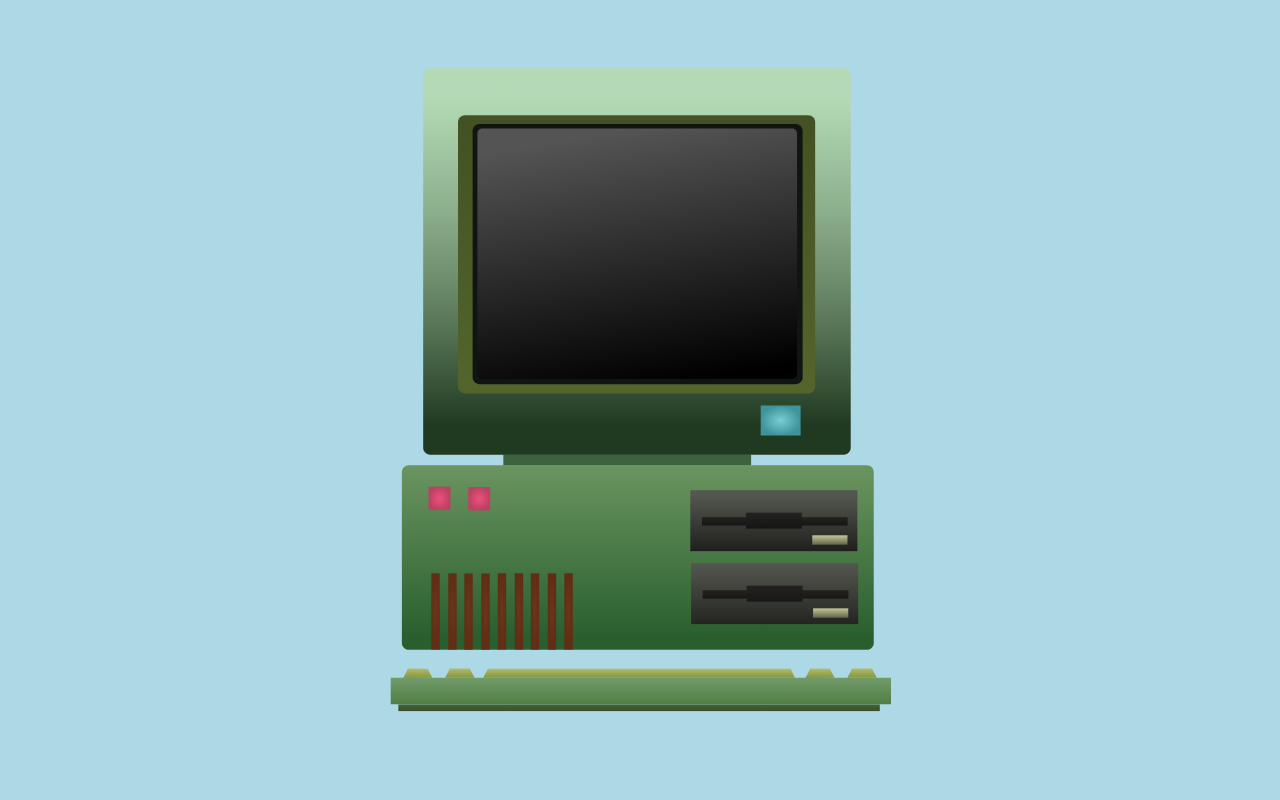
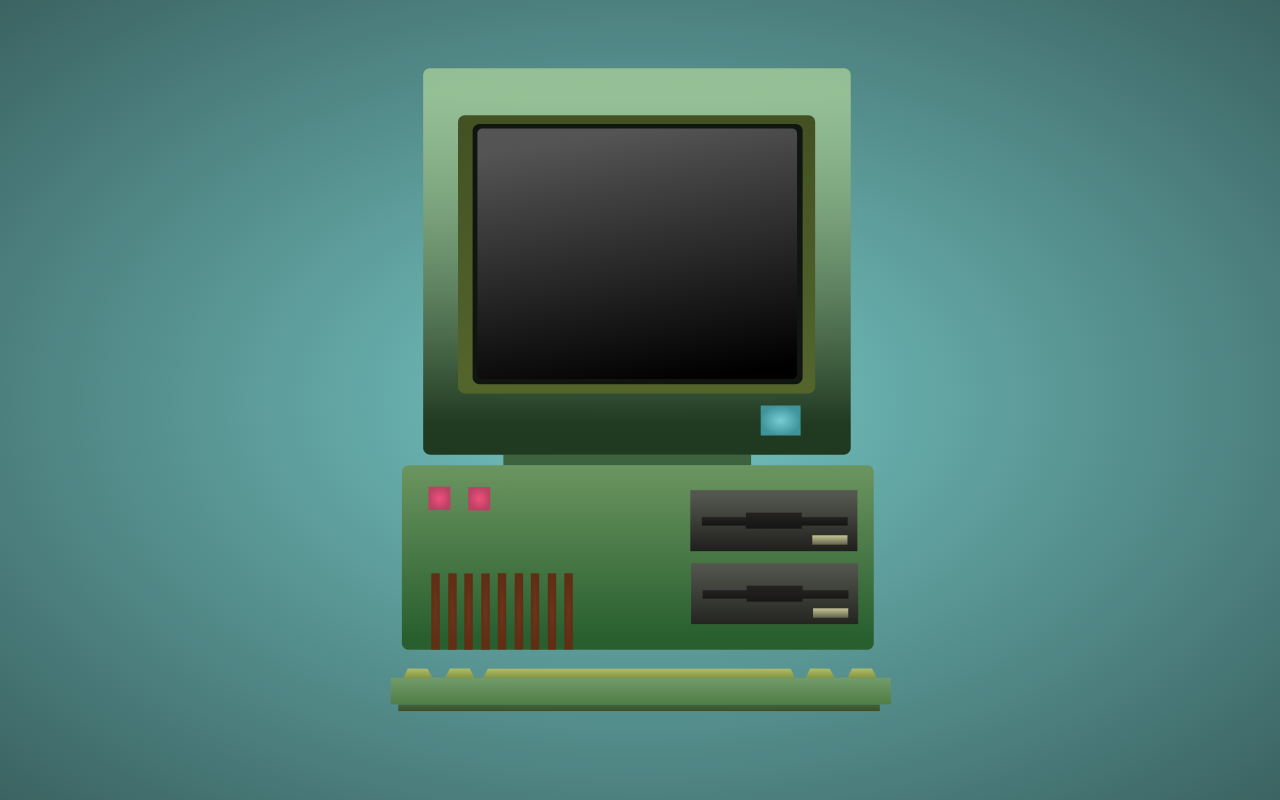
Before and after one commit to md2eoseo/AnimationProject_SpicyNoodles, a website built with Parcel: page index.html in a window 1280 px wide. Built offline with nearby package versions, Linux system fonts and the light colour scheme.

```diff
--- a/style.css
+++ b/style.css
@@ -7,7 +7,7 @@
   display: flex;
   justify-content: center;
   min-height: 100vh;
-  background-color: lightblue;
+  background: radial-gradient(#75c6c3, #3b6362);
 }
 
 div#computer {
```
Also changed, not shown: img/00s-computer.png (added), img/2010s-computer.png (added), img/80s-computer.png, img/90s-computer.png (added).
